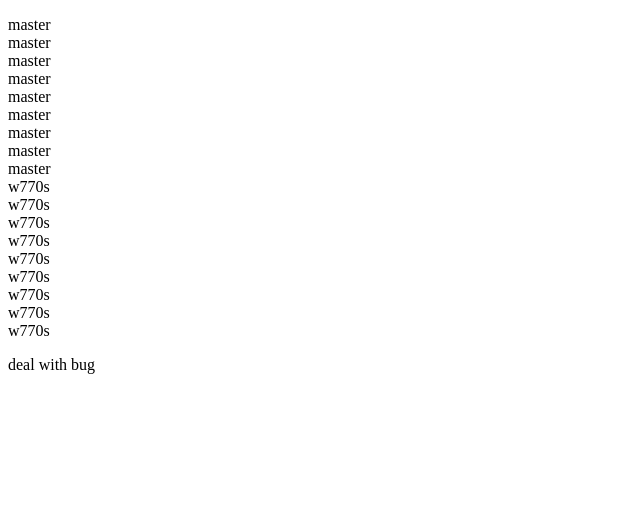
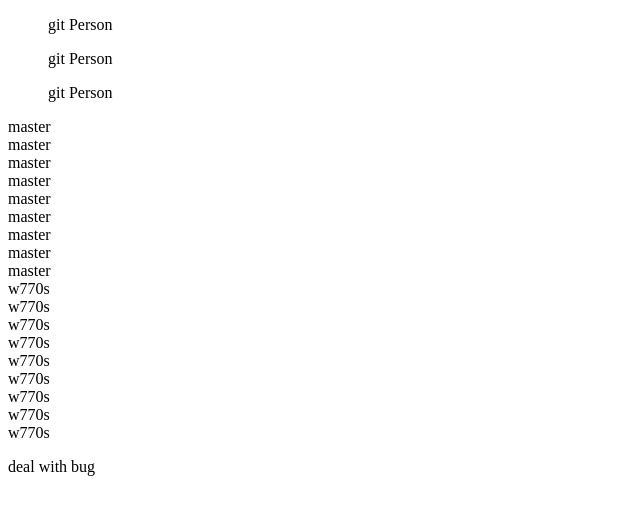
Before and after one commit to smilelog/gittree, a plain HTML site: page index.html in a window 1280 px wide. Shown: the whole page, without its empty margins (0-640 px from the left). Drawn offline with Linux system fonts and the light colour scheme.

Commit message:
git Person

```diff
--- a/index.html
+++ b/index.html
@@ -9,9 +9,9 @@
   <title>Document</title>
 </head>
 <body>
-  <ul></ul>
-  <ul></ul>
-  <ul></ul>
+  <ul>git Person</ul>
+  <ul>git Person</ul>
+  <ul>git Person</ul>
   <ul></ul>
   <ul></ul>
   <ul></ul>
```
